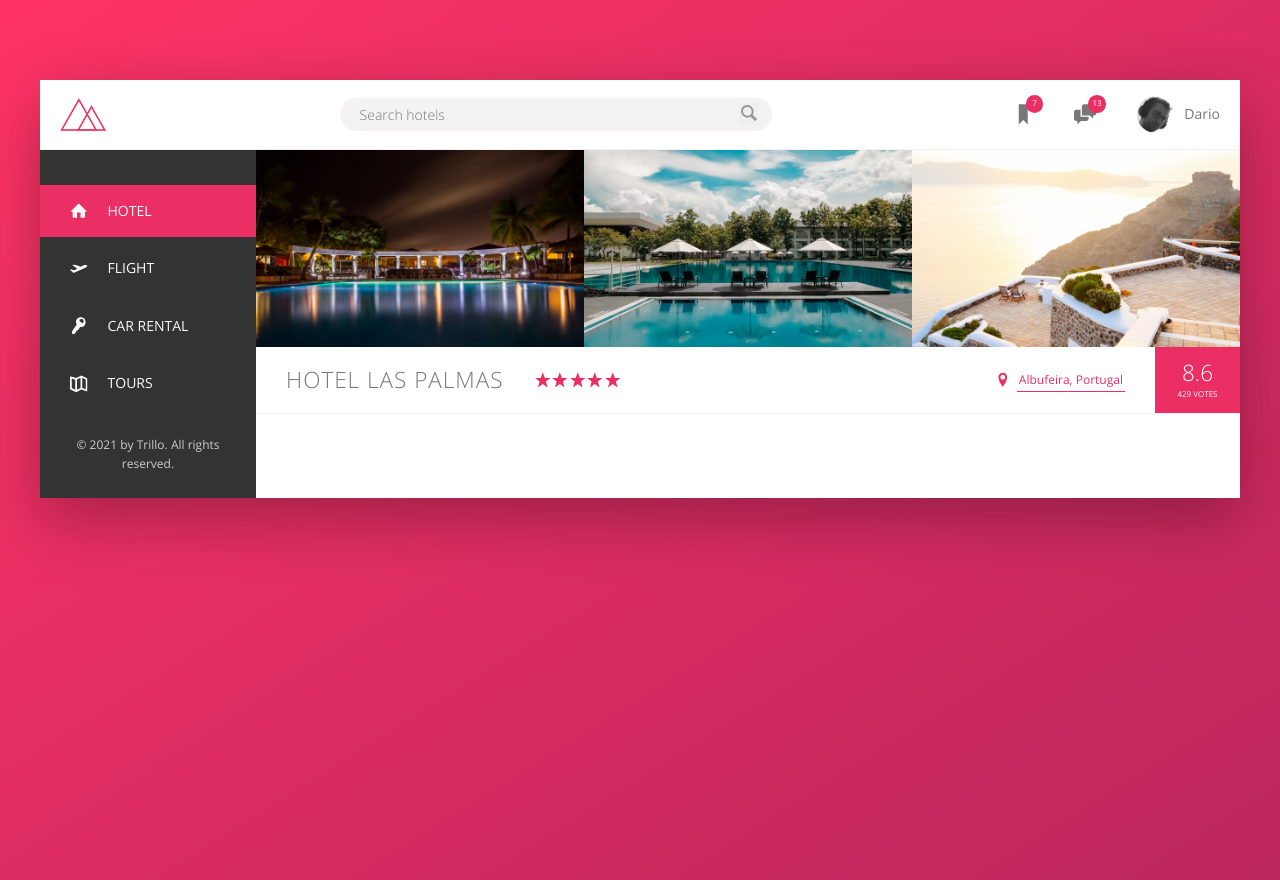
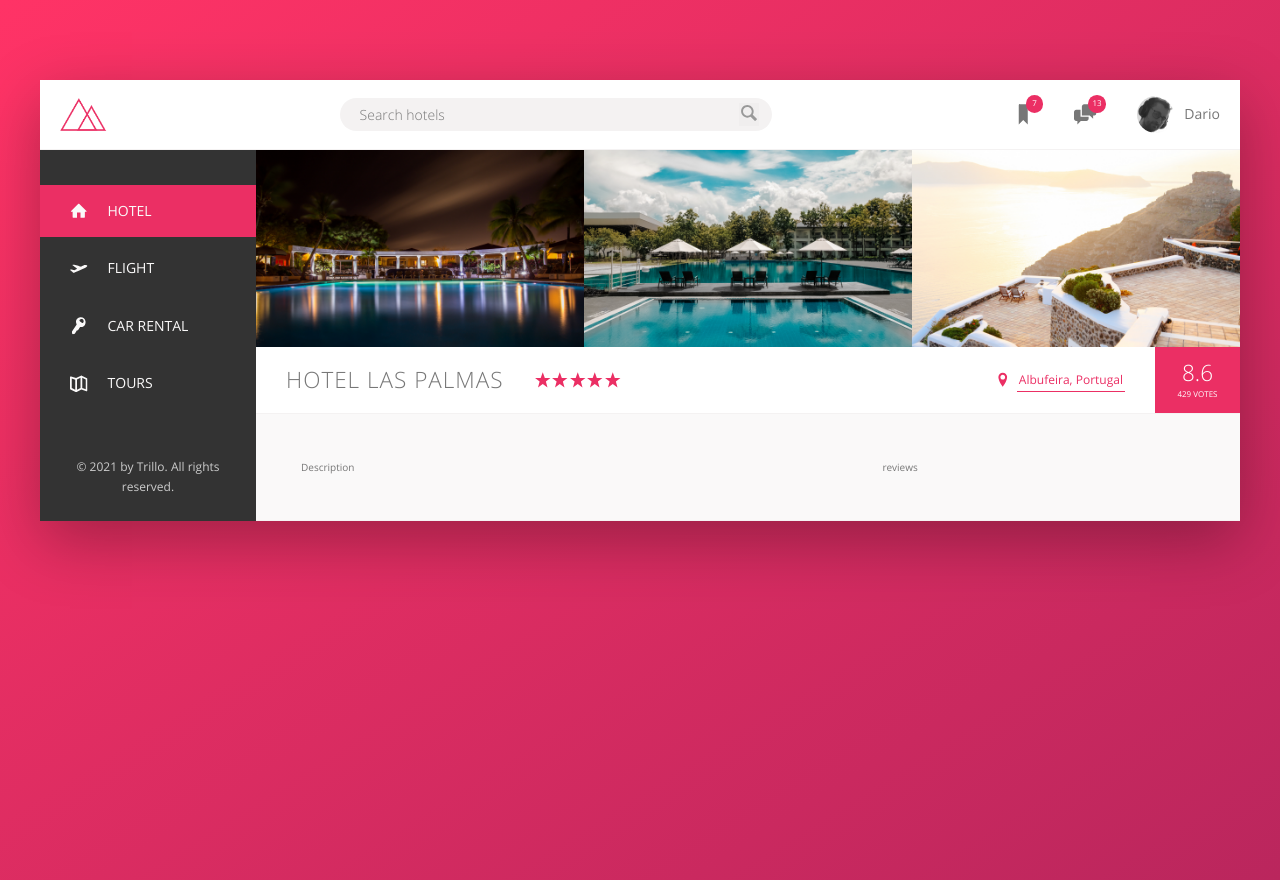
Before and after one commit to dario-piotrowicz/VueJS3-CSS_demo_Trillo_website_miniproject, a Vue app: page / in a window 1280 px wide. Built offline with nearby package versions, Linux system fonts and the light colour scheme.

Commit message:
set the hotel-view main-content layout up

```diff
--- a/src/components/HotelView/HotelView.vue
+++ b/src/components/HotelView/HotelView.vue
@@ -2,6 +2,14 @@
   <main class="hotel-view">
     <gallery></gallery>
     <overview></overview>
+    <div class="hotel-view__main-content">
+      <div class="hotel-description-wrapper">
+        Description
+      </div>
+      <div class="hotel-reviews-wrapper">
+        reviews
+      </div>
+    </div>
   </main>
 </template>
 
@@ -21,5 +29,21 @@ export default {
 .hotel-view {
   background-color: #fff;
   flex: 1;
+
+  &__main-content {
+    display: flex;
+    padding: 4.5rem;
+    background-color: var(--color-gray-lightest);
+    border-bottom: 1px solid var(--color-gray-lighter);
+  }
+
+  .hotel-description-wrapper {
+    flex: 0 0 60%;
+    margin-right: 4.5rem;
+  }
+
+  .hotel-reviews-wrapper {
+    flex: 1;
+  }
 }
 </style>
```
